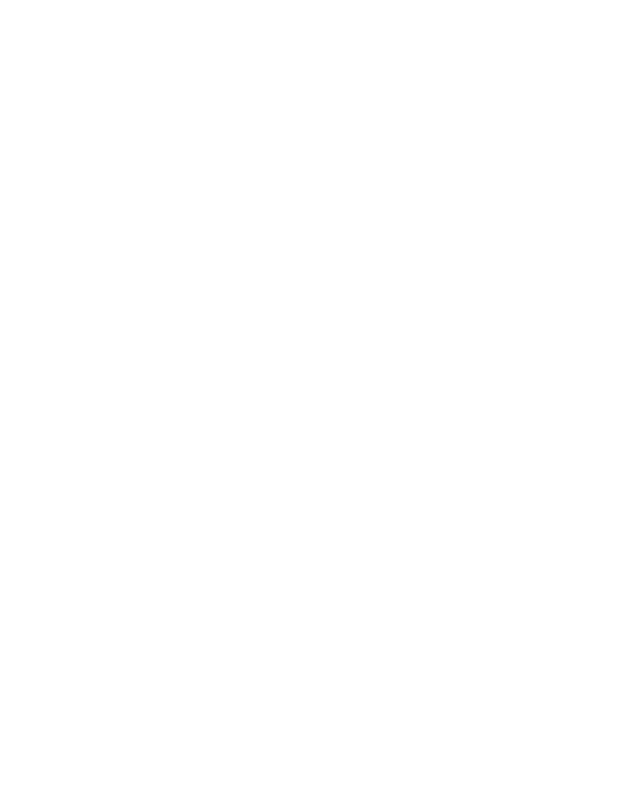
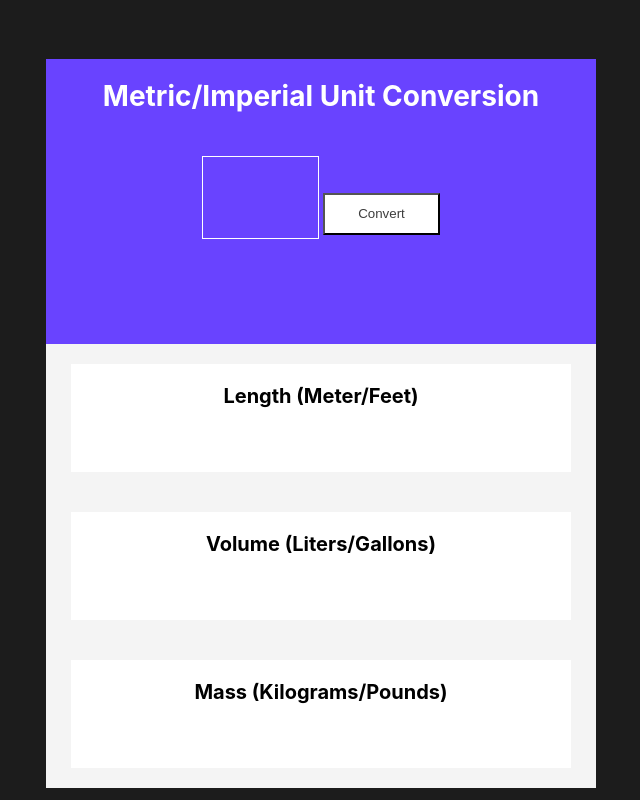
Before and after one commit to tornikekhokhiashvili/unit-converter, a website built with Vite: page index.html in a window 1280 px wide. Shown: the whole page, without its empty margins (319-959 px from the left). Built offline with nearby package versions, Linux system fonts and the light colour scheme.

Commit message:
Add styling and structure for unit conversion application

```diff
--- a/index.css
+++ b/index.css
@@ -1,3 +1,66 @@
 body {
-    margin: 0;
+  margin: 0;
+  display: flex;
+  justify-content: center;
+  align-items: center;
+  height: 100vh;
+  background-color: #1c1c1c;
 }
+.container {
+  width: 550px;
+  height: 729px;
+}
+.header {
+  background-color: #6943ff;
+  text-align: center;
+  width: 550px;
+  height: 285px;
+}
+.header h2 {
+  color: #ffffff;
+  font-family: Inter;
+  font-size: 28px;
+  padding: 20px;
+}
+.header input {
+  width: 117px;
+  height: 83px;
+  background-color: #6943ff;
+  color: #ffffff;
+  text-align: center;
+  font-size: 58px;
+  font-family: Inter;
+  border: 1px solid #ffffff;
+}
+.header button {
+  width: 117px;
+  height: 42px;
+  background-color: white;
+  color: #3d3d3d;
+}
+.content {
+  background-color: #f4f4f4;
+  width: 550px;
+  height: 444px;
+  box-sizing: border-box;
+  display: flex;
+  align-items: center;
+  justify-content: space-evenly;
+  flex-direction: column;
+  gap: 20px;
+}
+.card {
+  background-color: #ffffff;
+  width: 500px;
+  height: 108px;
+}
+.card h3 {
+  font-family: Inter;
+  font-size: 20px;
+  text-align: center;
+}
+.card p {
+  font-family: Inter;
+  font-size: 16px;
+  text-align: center;
+}
--- a/index.html
+++ b/index.html
@@ -1,8 +1,29 @@
 <html>
-    <head>
-        <link rel="stylesheet" href="index.css">
-    </head>
-    <body>
-        <script src="index.js"></script>
-    </body>
+  <head>
+    <link rel="stylesheet" href="index.css" />
+  </head>
+  <body>
+    <div class="container">
+      <div class="header">
+        <h2>Metric/Imperial Unit Conversion</h2>
+        <input type="text" id="header-input" />
+        <button id="myButton" onclick="converter()">Convert</button>
+      </div>
+      <div class="content">
+        <div class="card">
+          <h3>Length (Meter/Feet)</h3>
+          <p id="length"></p>
+        </div>
+        <div class="card">
+          <h3>Volume (Liters/Gallons)</h3>
+          <p id="volume"></p>
+        </div>
+        <div class="card">
+          <h3>Mass (Kilograms/Pounds)</h3>
+          <p id="mass"></p>
+        </div>
+      </div>
+    </div>
+    <script src="index.js"></script>
+  </body>
 </html>
--- a/index.js
+++ b/index.js
@@ -3,3 +3,28 @@
 1 liter = 0.264 gallon
 1 kilogram = 2.204 pound
 */
+
+const input = document.getElementById("header-input");
+const lengthCard = document.getElementById("length");
+const volumeCard = document.getElementById("volume");
+const massCard = document.getElementById("mass");
+
+function converter() {
+  if (input.value != "") {
+    lengthCard.innerHTML = `${input.value} meters = ${(
+      input.value * 3.281
+    ).toFixed(3)} feet | ${input.value} feet = ${(input.value / 3.281).toFixed(
+      3
+    )} meters`;
+    volumeCard.innerHTML = `${input.value} liters = ${(
+      input.value * 0.264
+    ).toFixed(3)} gallons | ${input.value} gallons = ${(
+      input.value / 0.263
+    ).toFixed(3)} liters `;
+    massCard.innerHTML = `${input.value} kilos = ${(
+      input.value * 2.204
+    ).toFixed(3)} pounds | ${input.value} pounds = ${(
+      input.value / 2.204
+    ).toFixed(3)} kilos`;
+  }
+}
```
